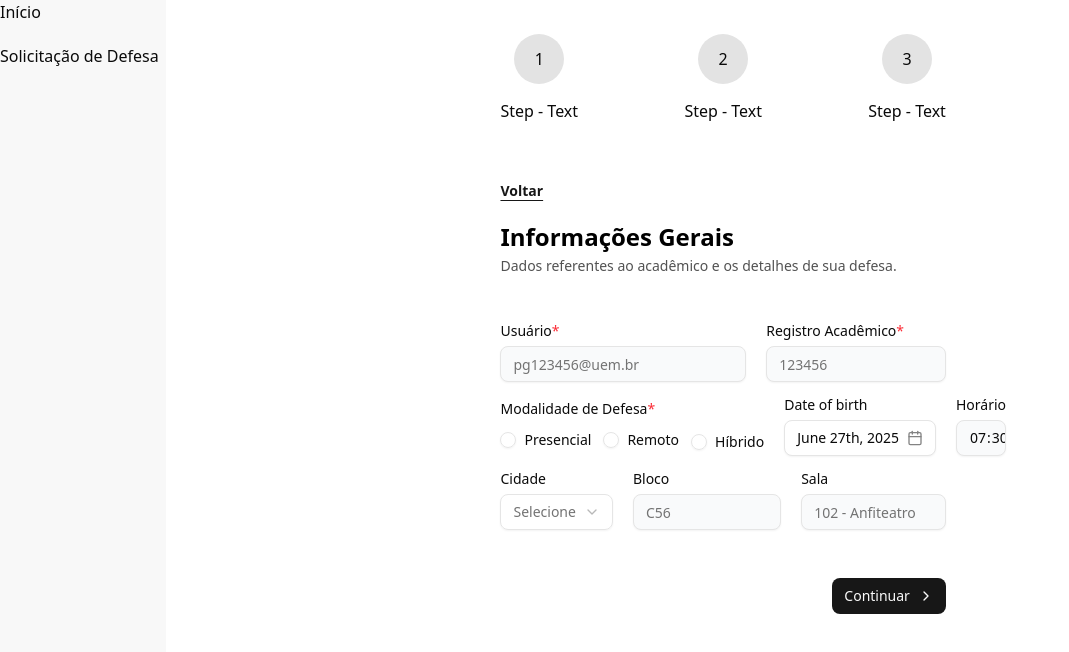
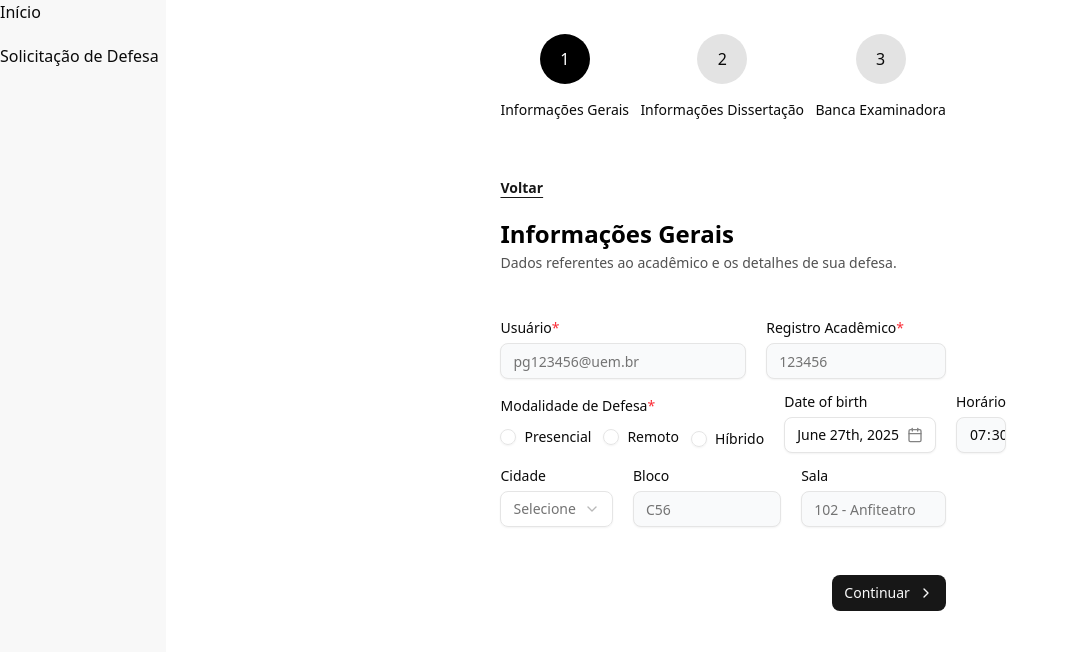
Before and after one commit to mhsfn00/controle-solicitacoes-front, a React (Vite) app: page /defenseRequest in a window 1280 px wide. Shown: the top 652 px of the page, without its empty margins (0-1069 px from the left). Built offline with nearby package versions, Linux system fonts and the light colour scheme.

Commit message:
terminou (por enquanto) o processStepper, deve ser de uso geral, recebendo uma quantidade n de passos

```diff
--- a/src/components/DefenseRequestForm/DefenseRequestForm.tsx
+++ b/src/components/DefenseRequestForm/DefenseRequestForm.tsx
@@ -16,12 +16,19 @@ import { cn } from "@/lib/utils"
 import styles from "./DefenseRequestForm.module.css"
 import FormHeader from "../FormHeader/FormHeader"
 import { CustomFileInput } from "../CustomFileInput/CustomFileInput"
+import ProgressStepper from "../ProgressStepper/ProgressStepper"
 
 const defenseModality = [
   { value: "inPerson", label: "Presencial"},
   { value: "remote", label: "Remoto"},
   { value: "hybrid", label: "Híbrido"},
 ];
+
+const steps = [
+  { id: 0, label: '1', text: 'Informações Gerais'},
+  { id: 1, label: '2', text: 'Informações Dissertação'},
+  { id: 2, label: '3', text: 'Banca Examinadora'}
+]
 
 const cities = ["Maringá", "Cidade 2", "Cidade 3"] as const;
 
@@ -78,6 +85,7 @@ export function DefenseRequestForm() {
 
   return (
     <Form {...form}>
+      <ProgressStepper steps={steps} currentStep={currentStep}/>
       <form onSubmit={form.handleSubmit(onSubmit)} className="space-y-8">
         {currentStep === 0 && (
 
@@ -393,6 +401,7 @@ export function DefenseRequestForm() {
 
         )}
         {currentStep === 2 && (
+
           <div>
             <div className="flex-col py-10">
               <Button
@@ -411,6 +420,7 @@ export function DefenseRequestForm() {
               Cadastrar
             </Button>
           </div>
+
         )}
       </form>
     </Form>
--- a/src/components/ProgressStepper/ProgressStepper.module.css
+++ b/src/components/ProgressStepper/ProgressStepper.module.css
@@ -16,6 +16,11 @@
     align-items: center;
 }
 
+.active {
+    background-color: black;
+    color: white;
+}
+
 .step {
     display: flex;
     flex-direction: column;
@@ -23,3 +28,7 @@
     align-items: center;
     gap: 15px;
 }
+
+.stepText {
+    font-size: 14px;
+}
--- a/src/components/ProgressStepper/ProgressStepper.tsx
+++ b/src/components/ProgressStepper/ProgressStepper.tsx
@@ -1,22 +1,30 @@
 import styles from "./ProgressStepper.module.css";
+import { Check } from "lucide-react";
 
-const ProgressStepper: React.FC = () => {
+interface Step {
+    id: number;
+    label: string;
+    text: string;
+}
 
+interface StepperProps {
+    steps: Step[];
+    currentStep: number;
+}
 
+const ProgressStepper: React.FC<StepperProps> = ({ steps, currentStep }) => {
     return (
         <div className={styles.stepperContainer}>
-            <div className={styles.step}>
-                <div className={styles.stepCircle}>1</div>
-                <p className={styles.stepText}>Step - Text</p>
-            </div>
-            <div className={styles.step}>
-                <div className={styles.stepCircle}>2</div>
-                <p className={styles.stepText}>Step - Text</p>
-            </div>
-            <div className={styles.step}>
-                <div className={styles.stepCircle}>3</div>
-                <p className={styles.stepText}>Step - Text</p>
-            </div>
+            {steps.map((step) => (
+                <div key={step.id} className={styles.step}>
+                    <div className={step.id <= currentStep ? `${styles.stepCircle} ${styles.active}` : styles.stepCircle }>
+                        {currentStep > step.id ? (<Check className="h-5 w-5"/>) : step.label}
+                    </div>
+                    <p className={styles.stepText}>
+                        {step.text}
+                    </p>
+                </div>
+            ))}
         </div>
     )
 }
--- a/src/pages/DefenseRequestPage/DefenseRequestPage.tsx
+++ b/src/pages/DefenseRequestPage/DefenseRequestPage.tsx
@@ -1,4 +1,3 @@
-import ProgressStepper from "../../components/ProgressStepper/ProgressStepper";
 import DefenseRequestForm from "../../components/DefenseRequestForm/DefenseRequestForm"
 
 const DefenseRequestPage: React.FC = () =>
@@ -6,7 +5,6 @@ const DefenseRequestPage: React.FC = () =>
     return (
         <div className="pageContainer">
             <div className="pageContent">
-                <ProgressStepper/>
                 <DefenseRequestForm/>
             </div>
         </div>
```
